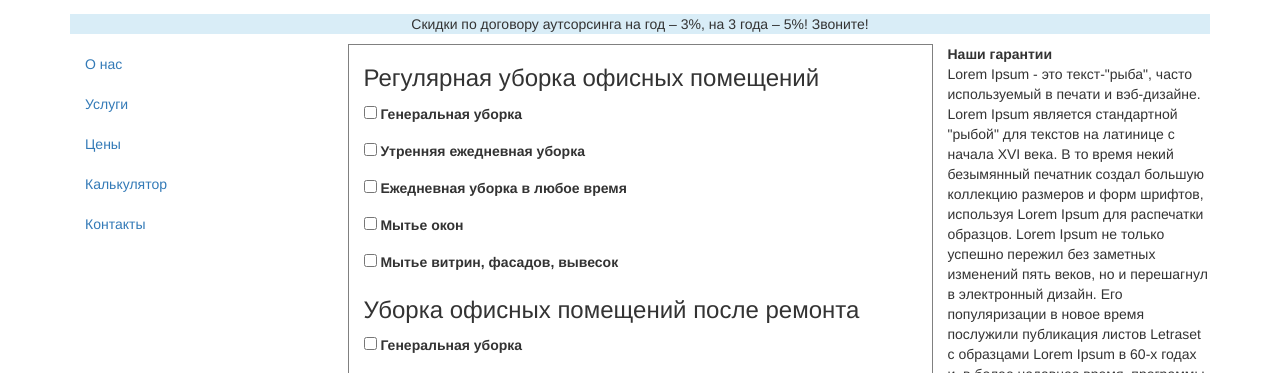
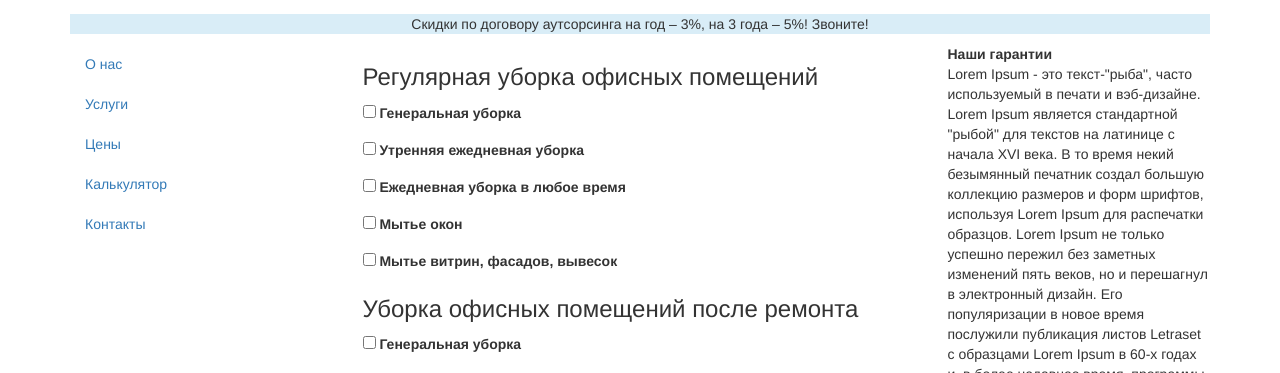
Before and after one commit to cocolibry/calculator, a website: page index.htm in a window 1280 px wide. Shown: the part 144-517 px from the top of the page. Drawn offline with Linux system fonts and the light colour scheme.

Commit message:
removed border

```diff
--- a/index.htm
+++ b/index.htm
@@ -42,7 +42,7 @@
             <li><a href="#">Контакты</a></li>
           </ul>
         </div>
-        <div class="col-md-6" style="border: 1px solid grey;">
+        <div class="col-md-6">
           <div id="main">
             <br><br><br><br><br>
             Тут будет картинка/калькулятор...
```
